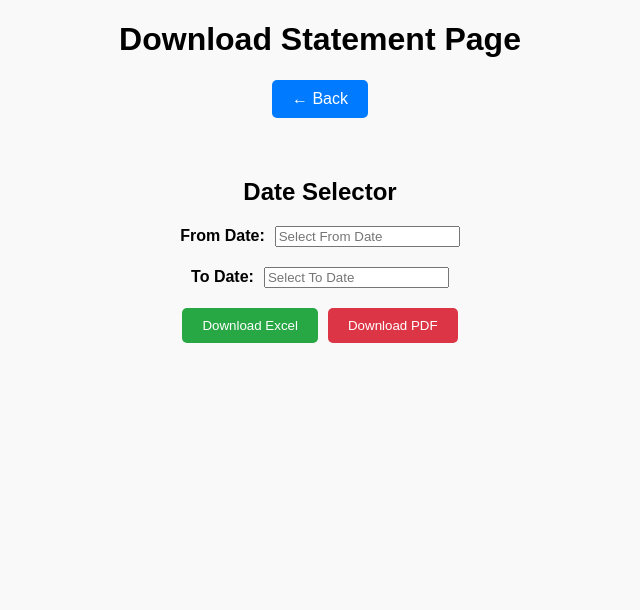
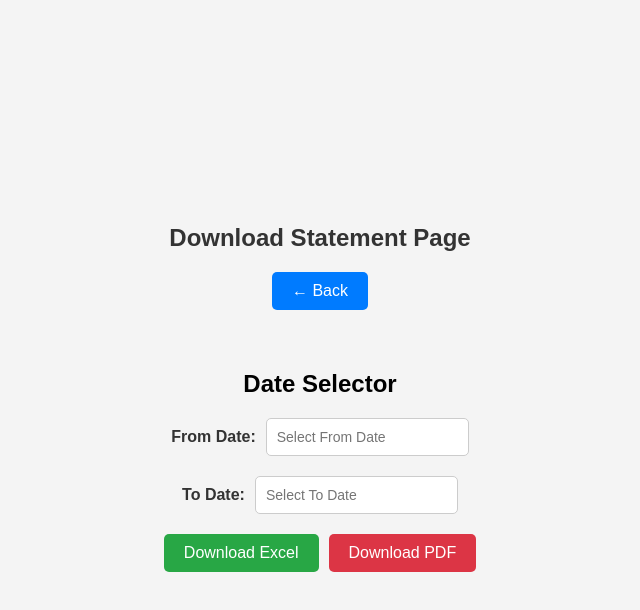
Before and after one commit to AmoryBotha/gmadevappfrontend, a React (Vite) app: page /statement/1 in a window 1280 px wide. Shown: the top 610 px of the page, without its empty margins (320-960 px from the left). Built offline with nearby package versions, Linux system fonts and the light colour scheme.

Commit message:
Statement Styling

```diff
--- a/src/components/EmailStatement.jsx
+++ b/src/components/EmailStatement.jsx
@@ -3,6 +3,7 @@ import { useNavigate } from "react-router-dom";
 import DatePicker from "react-datepicker";
 import "react-datepicker/dist/react-datepicker.css";
 import "../styles/Navbar.css"; // Importing the Navbar styles
+import "../styles/Statement.css";
 
 function EmailStmntFunc() {
   const [fromDate, setFromDate] = useState(null);
--- /dev/null
+++ b/src/styles/Statement.css
@@ -0,0 +1,83 @@
+/* Navbar styles */
+@import url('../styles/Navbar.css');
+
+/* General page styling */
+body {
+  font-family: Arial, sans-serif;
+  background-color: #f4f4f4;
+  margin: 0;
+  padding: 0;
+  display: flex;
+  justify-content: center;
+  align-items: center;
+  min-height: 100vh;
+}
+
+.container {
+  background: #fff;
+  padding: 30px;
+  box-shadow: 0 0 10px rgba(0, 0, 0, 0.1);
+  border-radius: 8px;
+  width: 100%;
+  max-width: 600px;
+  text-align: center;
+}
+
+h1 {
+  font-size: 24px;
+  color: #333;
+  margin-bottom: 20px;
+}
+
+/* Button styling */
+button {
+  padding: 12px 20px;
+  font-size: 16px;
+  border: none;
+  border-radius: 5px;
+  cursor: pointer;
+  transition: background-color 0.3s ease;
+}
+
+button.back-btn {
+  background-color: #007bff;
+  color: #fff;
+  margin-bottom: 20px;
+}
+
+button.download-excel {
+  background-color: #28a745;
+  color: #fff;
+  margin-right: 10px;
+}
+
+button.download-pdf {
+  background-color: #dc3545;
+  color: #fff;
+}
+
+button:hover {
+  opacity: 0.9;
+}
+
+/* Date Picker styling */
+.date-picker-container {
+  margin: 20px 0;
+}
+
+label {
+  font-weight: bold;
+  margin-right: 10px;
+  color: #333;
+}
+
+.react-datepicker__input-container input {
+  padding: 10px;
+  border: 1px solid #ccc;
+  border-radius: 5px;
+  font-size: 14px;
+}
+
+.react-datepicker-wrapper {
+  display: inline-block;
+}
```
